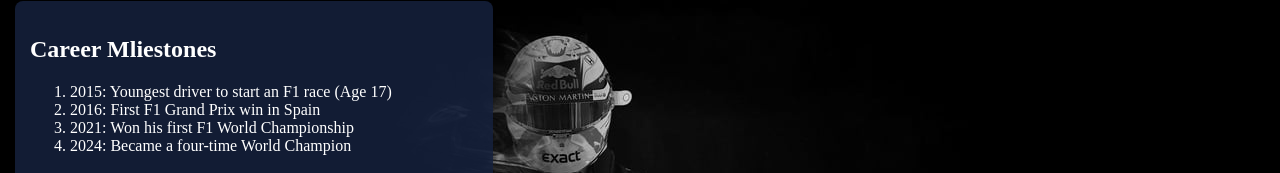
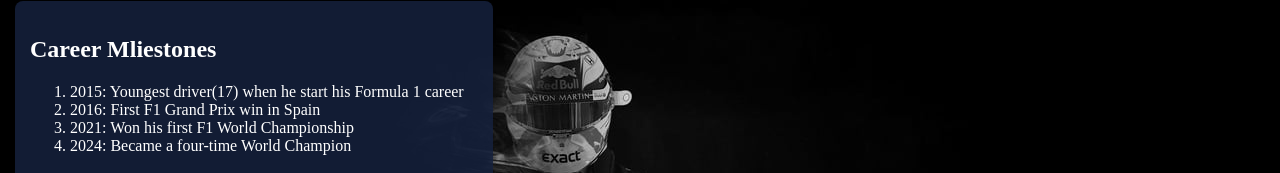
Before and after one commit to MAXVERSTAPPEN180/Max-Verstappen, a plain HTML site: page page2.html in a window 1280 px wide. Shown: the part 128-301 px from the top of the page. Drawn offline with Linux system fonts and the light colour scheme.

Commit message:
Update page2.html

```diff
--- a/page2.html
+++ b/page2.html
@@ -60,7 +60,7 @@
     <div class="lists">
     <h2>Career Mliestones</h2>
      <ol>
-        <li>2015: Youngest driver to start an F1 race (Age 17)</li>
+        <li>2015: Youngest driver(17) when he start his Formula 1 career</li>
         <li>2016: First F1 Grand Prix win in Spain</li>
         <li>2021: Won his first F1 World Championship</li>
         <li>2024: Became a four-time World Champion</li>
```
